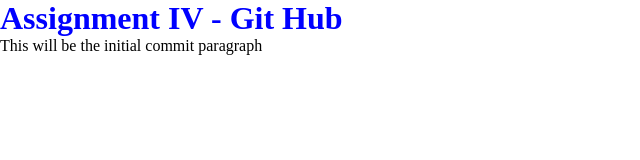
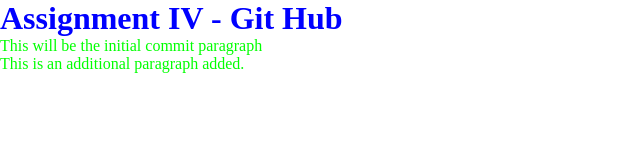
Before and after one commit to rariggins/basic_repo, a plain HTML site: page index.html in a window 1280 px wide. Shown: the whole page, without its empty margins (0-640 px from the left). Drawn offline with Linux system fonts and the light colour scheme.

Commit message:
Additional changes

```diff
--- a/index.html
+++ b/index.html
@@ -8,5 +8,6 @@
 	<body>
 		<h1>Assignment IV - Git Hub</h1>
 		<p>This will be the initial commit paragraph</p>
+		<p>This is an additional paragraph added.</p>
 	</body>
 </html>
--- a/style.css
+++ b/style.css
@@ -5,3 +5,6 @@
 h1{
 	color: rgb(0,0,255);
 }
+p{
+	color: rgb(0,255,0);
+}
```
